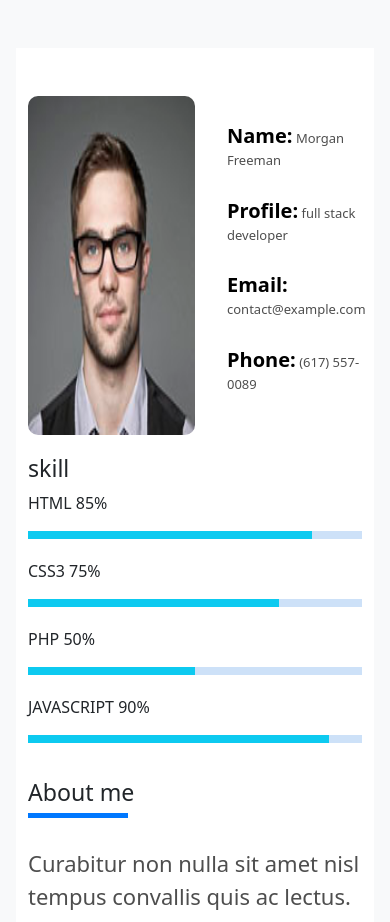
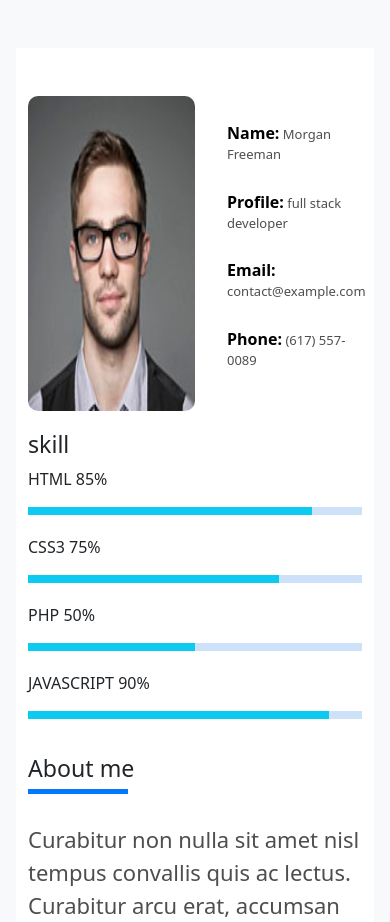
Before and after one commit to habeeb-nasr-12/Devilio-website, a plain HTML site: page index.html in a window 390 px wide. Shown: the part 860-1782 px from the top of the page. Drawn offline with Linux system fonts and the light colour scheme.

```diff
--- a/css/main.css
+++ b/css/main.css
@@ -95,7 +95,7 @@
 
 .about-det ul li span{
     font-weight: bold;
-    font-size: 20px;
+    font-size: 16px;
     color: black;
 }
 @media screen and (max-width:700px) {
@@ -105,10 +105,10 @@
 }
 .about-det img{
     border-radius: 10px;
-    -webkit-border-radius: 10px;
-    -moz-border-radius: 10px;
-    -ms-border-radius: 10px;
-    -o-border-radius: 10px;
+    -webkit-border-radius:;
+    -moz-border-radius:;
+    -ms-border-radius:;
+    -o-border-radius:;
 }
 .about-des h5::after{
     position: absolute;
```
